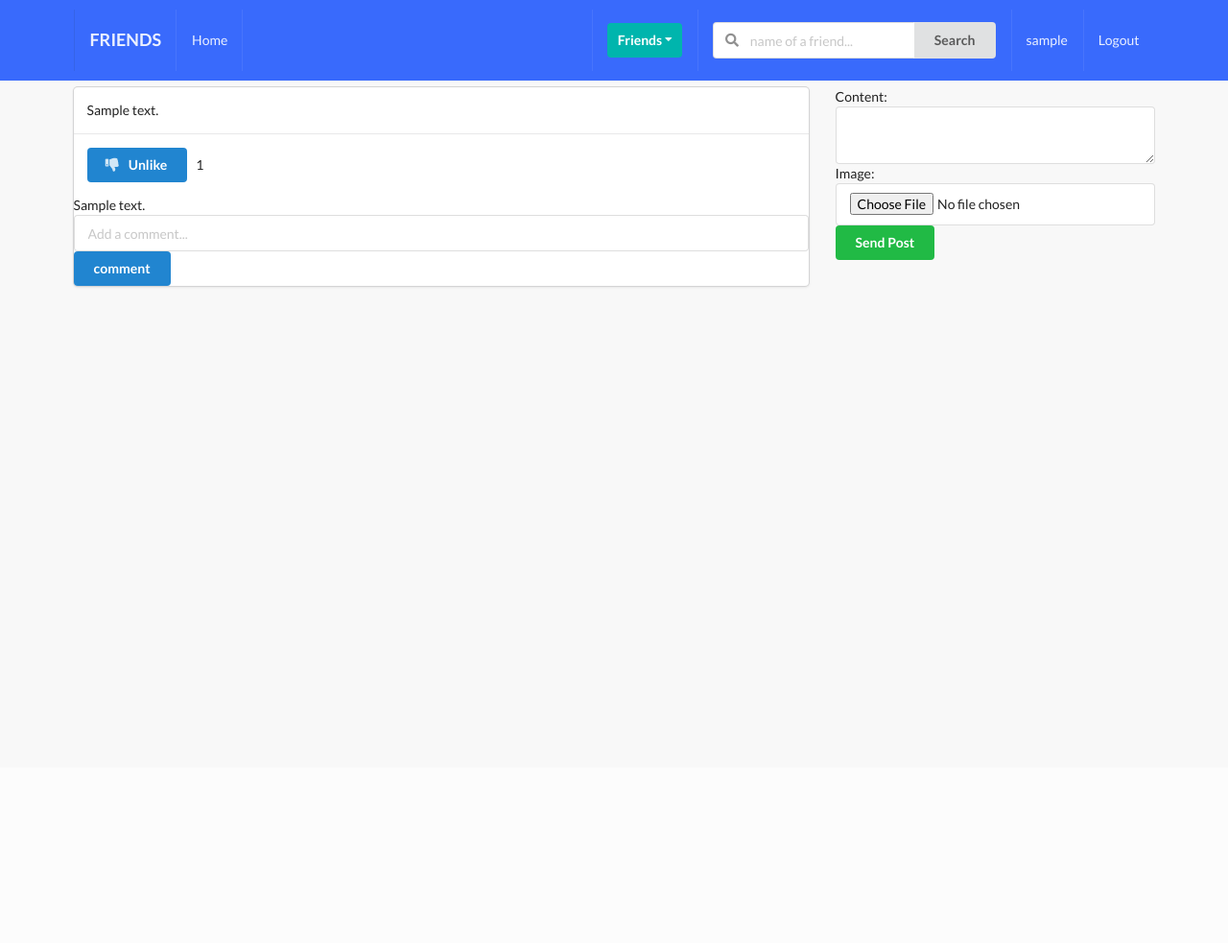
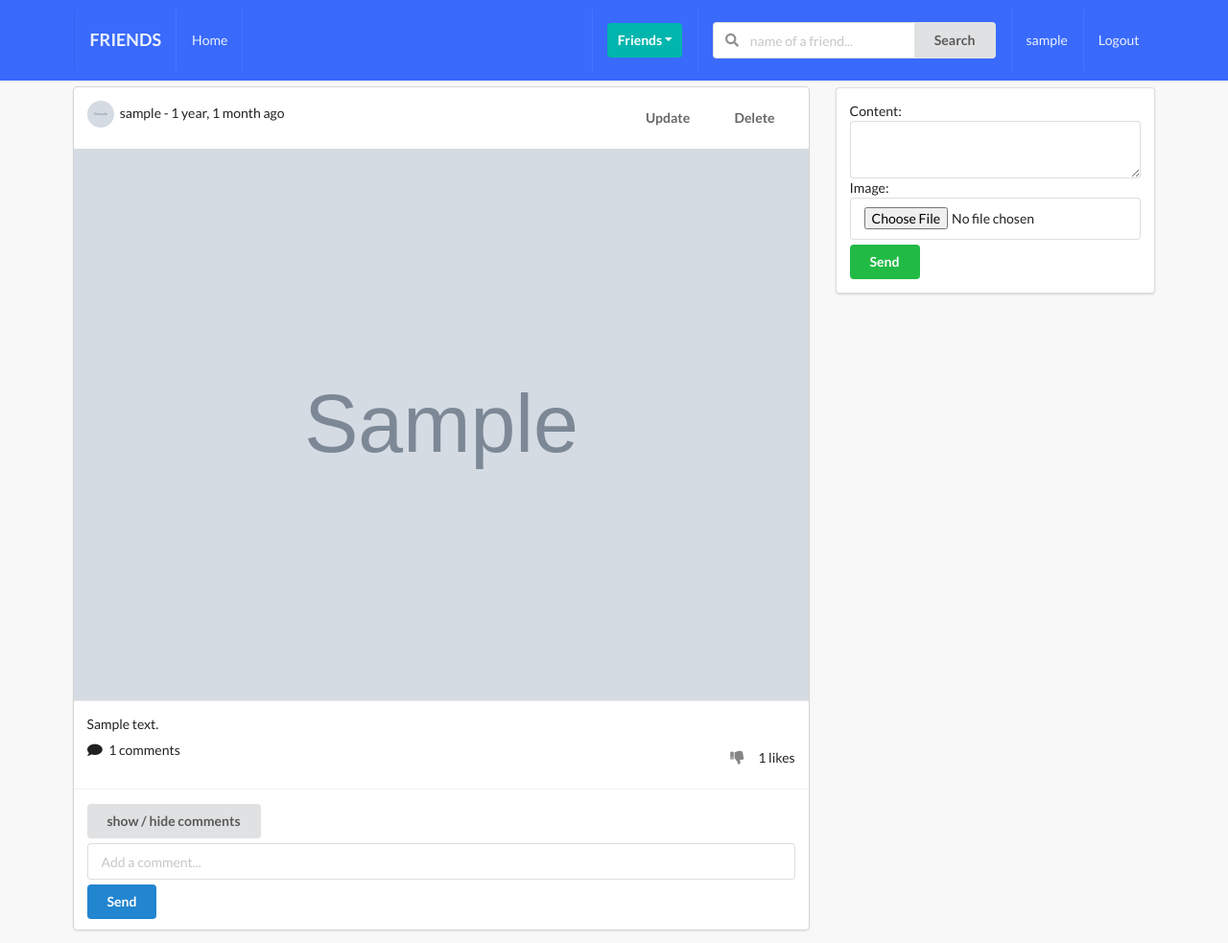
Before and after one commit to sepideh2020/social-network, a Django app: page /posts/ in a window 1280 px wide. Shown: the whole page at 96% size. Before the commit the page ends 300 px from the top, so only its background shows below. Run offline with Django 3.2, Linux system fonts and the light colour scheme; a user stored in the database is signed in; tables that the repository leaves empty hold one stand-in row (values such as "Sample post"); grey boxes marked "Sample" are stand-in pictures; some libraries are stand-ins or nearby versions.

Commit message:
edit and delete commit added

```diff
--- a/src/posts/templates/posts/main.html
+++ b/src/posts/templates/posts/main.html
@@ -1,64 +1,119 @@
 {% extends 'base.html' %}
-{% block title %}
-    posts
-{% endblock title %}
+
+{% block title %}main page{% endblock title %}
 
 {% block content %}
     <div class="ui grid">
-        <div class="row">
         <div class="eleven wide column">
             {% for obj in qs %}
+
                 <div class="ui fluid card">
                     <div class="content">
-                            {{ obj.content }}
+                        <div class="right floated meta">
+                            <div class="ui grid">
+                                <div class="row">
+                                    {% ifequal request.user obj.author.user %}
+                                        {#   if the request matches the post author user we see update and delete button      #}
+                                        <a href="{% url 'posts:post-update' obj.pk %}">
+                                            <button class="ui button bwhite-lg ">Update</button>
+                                        </a>
+                                        <a href="{% url 'posts:post-delete' obj.pk %}">
+                                            <button class="ui button bwhite-lg ">Delete</button>
+                                        </a>
+                                    {% endifequal %}
+                                </div>
+                            </div>
+
+                        </div>
+                        <img class="ui avatar image" src={{ obj.author.avatar.url }}>
+                        {{ obj.author.user }} - {{ obj.created|timesince }} ago
+                    </div>
+                    <div class="ui fluid image">
+                        {% if obj.image %}
+                            <img src={{ obj.image.url }}>
+                        {% endif %}
                     </div>
                     <div class="content">
+                        <p> {{ obj.content }} </p>
+                        <div class="right floated">
                             <form action="{% url 'posts:like-post-view' %}" method="POST">
                                 {% csrf_token %}
                                 <input type="hidden" name="post_id" value={{ obj.id }}>
-                                <button type="submit" class="ui primary button">
+                                {#   we can access to the id of the post in the view.py by input name which is post_id #}
                                 {% if profile not in obj.liked.all %}
-                                        <i class="thumbs up icon"></i>&nbsp;Like
+                                    <button type="submit" class="ui bwhite-sm button"><i class="thumbs up icon"></i>
+                                    </button>
+                                    <span> {{ obj.num_likes }} likes</span>
                                 {% else %}
-                                        <i class="thumbs down icon"></i>&nbsp;Unlike
+                                    <button type="submit" class="ui bwhite-sm button"><i class="thumbs down icon"></i>
+                                    </button>
+                                    <span> {{ obj.num_likes }} likes</span>
                                 {% endif %}
-                                </button>
-                                &nbsp;{{ obj.num_likes }}
                             </form>
                         </div>
-                        <div>
+                        <i class="comment icon"></i>
+                        <span> {{ obj.num_comments }} comments</span>
+                    </div>
+                    <div class="extra content">
+                        <div class="mb-5">
+
+                        </div>
+                        <button class="cmt_btn ui button mb-5">show / hide comments</button>
+                        <div class="comment-box">
                             {% if obj.comment_set.all %}
                                 {% for c in obj.comment_set.all %}
-                                    <p>{{ c.body }}</p>
+
+                                    <div class="ui segment mb-5">
+                                        <img class="ui avatar image" src={{ c.user.avatar.url }}>
+                                        <span>{{ c.user }}</span>
+                                        <div class='mt-5'>{{ c.body }}</div>
+                                    </div>
 
                                 {% endfor %}
                             {% endif %}
                         </div>
-                        <form action="" method="Post" class="ui form">
+
+                        <form action="" method="POST" class='ui fluid form'>
                             {% csrf_token %}
                             <input type="hidden" name="post_id" value={{ obj.id }}>
                             {{ c_form }}
-                            <button type="submit" class="ui primary button" name="submit_c_form"> comment</button>
-
+                            <button type="submit" name="submit_c_form" class="ui primary button mt-5 w-full">Send
+                            </button>
                         </form>
                     </div>
+                </div>
+
+
             {% endfor %}
-
         </div>
         <div class="five wide column">
+            <div class="ui segment">
                 {% if post_added %}
                     <div class="ui green message">Post added</div>
                 {% endif %}
-                <form action="" method="POST" class="ui form" enctype="multipart/form-data">
-                    {# we use enctype beacuse we are goinf to be deal with images#}
+                <form action="" method="POST" class='ui form' enctype="multipart/form-data">
                     {% csrf_token %}
                     {{ p_form }}
-                    <button type="submit" class="ui button positive" name="submit_p_form"> Send Post</button>
+                    <button type='submit' name="submit_p_form" class="ui positive button w-full mt-5">Send</button>
                 </form>
-
-            </div>
-
             </div>
         </div>
+    </div>
+{% endblock content %}
 
-{% endblock content %}
+{% block scripts %}
+    <script>
+        $(document).ready(function () {
+            let display = false
+            $(".cmt_btn").click(function () {
+                if (display === false) {
+                    $(this).next(".comment-box").show("slow");
+                    display = true
+                } else {
+                    $(this).next(".comment-box").hide("slow");
+                    display = false
+                }
+            });
+        });
+    </script>
+{% endblock scripts %}
--- a/src/posts/urls.py
+++ b/src/posts/urls.py
@@ -1,9 +1,11 @@
 from django.urls import path
-from .views import post_comment_create_and_list_view,like_unlike_post
+from .views import post_comment_create_and_list_view, like_unlike_post, PostDeleteView, PostUpdateView
 
 app_name = 'posts'
 
 urlpatterns = [
     path('', post_comment_create_and_list_view, name='main-post-view'),
-    path('liked/', like_unlike_post, name='like-post-view'),  #????
+    path('liked/', like_unlike_post, name='like-post-view'),
+    path('<pk>/delete/', PostDeleteView.as_view(), name='post-delete'),
+    path('<pk>/update/', PostUpdateView.as_view(), name='post-update'),
 ]
--- a/src/posts/views.py
+++ b/src/posts/views.py
@@ -1,7 +1,10 @@
+from django.contrib import messages
 from django.shortcuts import render, redirect
+from django.urls import reverse_lazy
 from .models import Post, Like
 from profiles.models import Profile
 from .forms import PostModelForm, CommentModelForm
+from django.views.generic import UpdateView, DeleteView
 
 
 # Create your views here.
@@ -19,6 +22,8 @@ def post_comment_create_and_list_view(request):
     profile = Profile.objects.get(user=request.user)
 
     if 'submit_p_form' in request.POST:
+        # used the name of the form to understand which form was submitted
+        # by using if we understand which form was submitted
         # print(request.POST)
         p_form = PostModelForm(request.POST, request.FILES)
 
@@ -79,3 +84,38 @@ def like_unlike_post(request):
             like.save()
 
     return redirect('posts:main-post-view')
+
+
+class PostDeleteView(DeleteView):
+    """the function increase security and prevents deleting of the post by other users who knows url of a page
+       and only the author can delete the post"""
+    model = Post
+    template_name = 'posts/confirm_del.html'
+    success_url = reverse_lazy('posts:main-post-view')  # redirects to the main page
+
+    # success_url = '/posts/'
+    # it indicates once we successfully delete a post where should we be taken
+    # reverse is for function views and reverse_lazy is for class views
+
+    def get_object(self, *args, **kwargs):
+        pk = self.kwargs.get('pk')
+        obj = Post.objects.get(pk=pk)
+        if not obj.author.user == self.request.user:
+            messages.warning(self.request, 'You need to be the author of the post in order to delete it')
+        return obj
+
+
+class PostUpdateView(UpdateView):  # ??
+
+    form_class = PostModelForm
+    model = Post
+    template_name = 'posts/update.html'
+    success_url = reverse_lazy('posts:main-post-view')
+
+    def form_valid(self, form):
+        profile = Profile.objects.get(user=self.request.user)
+        if form.instance.author == profile:  # ??? chera for ?
+            return super().form_valid(form)
+        else:
+            form.add_error(None, "You need to be the author of the post in order to update it")
+            return super().form_invalid(form)
--- a/src/profiles/urls.py
+++ b/src/profiles/urls.py
@@ -1,8 +1,11 @@
 from django.urls import path
-from .views import my_profile_view
+from .views import my_profile_view, invited_received_view, profiles_list_view,invite_profiles_list_view
 
 app_name = 'profiles'
 
 urlpatterns = [
-    path('myprofile/', my_profile_view, name='my-profile-view')
+    path('myprofile/', my_profile_view, name='my-profile-view'),
+    path('my-invites/', invited_received_view, name='my-invites-view'),
+    path('all-profiles/', profiles_list_view, name='all-profiles-view'),
+    path('to-invite/', invite_profiles_list_view, name='invite-profiles-view'),
 ]
--- a/src/static_project/style.css
+++ b/src/static_project/style.css
@@ -31,3 +31,14 @@ body {
 .mb-5 {
     margin-bottom: 5px !important;
 }
+
+.bwhite-lg{
+    background-color: transparent !important;
+}
+.bwhite-sm{
+    background-color: transparent !important;
+    width: 10px!important;
+}
+.comment-box{
+    display: none;
+}
```
Also changed, not shown: src/posts/templates/posts/confirm_del.html (added, +30 -0 lines), src/posts/templates/posts/update.html (added, +18 -0 lines), src/profiles/models.py (+45 -0 lines), src/profiles/templates/profiles/my_invites.html (added, +12 -0 lines), src/profiles/templates/profiles/profile_list.html (added, +12 -0 lines), src/profiles/templates/profiles/to_invite_list.html (added, +12 -0 lines), src/profiles/views.py (+24 -1 lines). Lines whose indentation alone changed are shown as unchanged.
